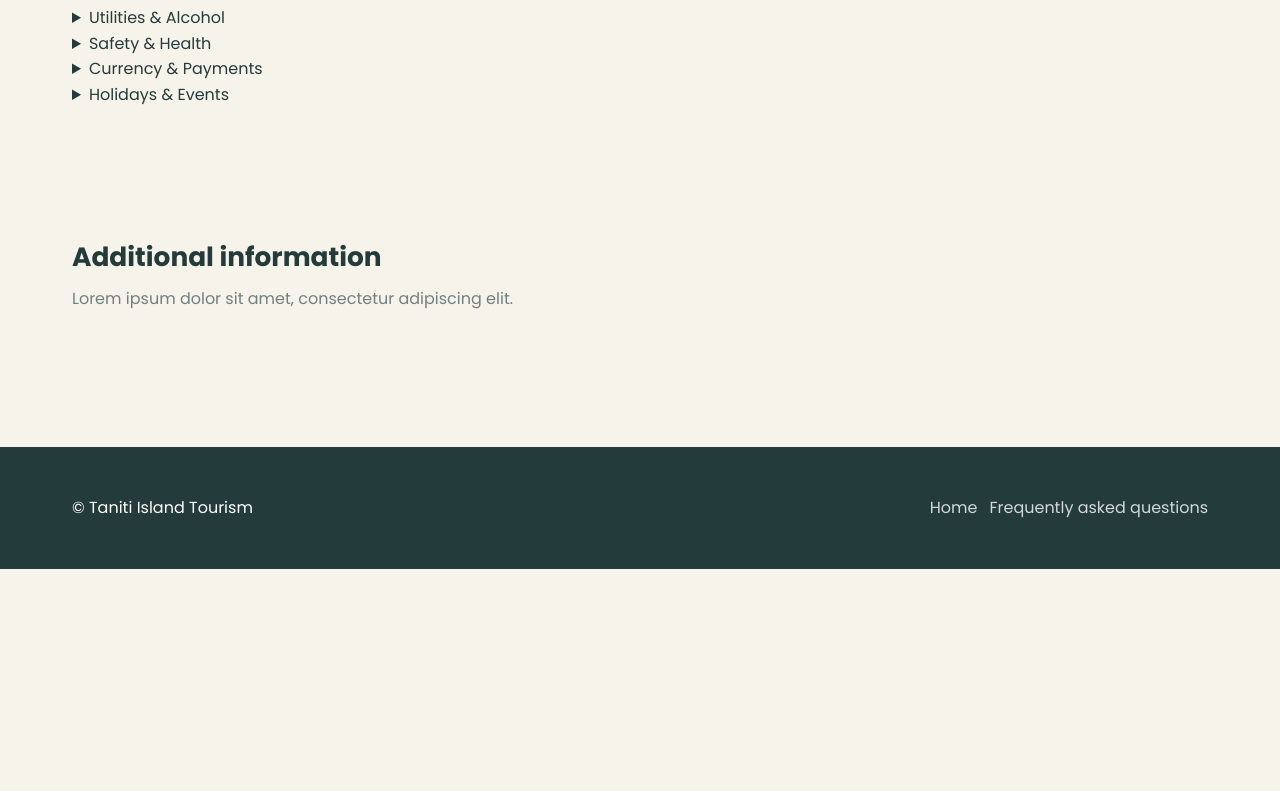
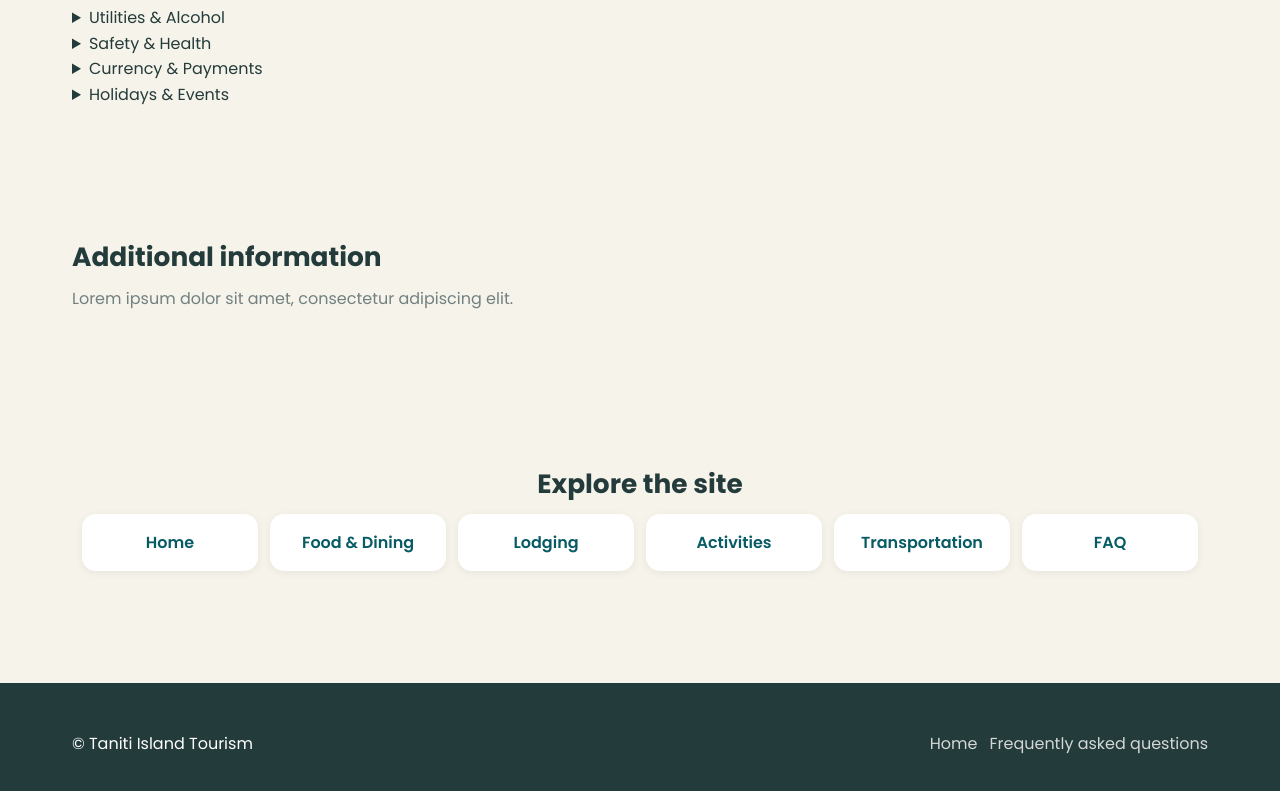
Before and after one commit to clturcotte-dev/clturcotte-dev.github.io, a plain HTML site: page faq.html in a window 1280 px wide. Shown: the part 767-1558 px from the top of the page. Before the commit the page ends 1336 px from the top, so only its background shows below. Drawn offline with Linux system fonts and the light colour scheme.

Commit message:
updated styling for bottom page navigation on the informational pages

```diff
--- a/faq.html
+++ b/faq.html
@@ -45,6 +45,19 @@
       <details><summary>Holidays &amp; Events</summary><p>Lorem ipsum dolor sit amet, consectetur adipiscing elit.</p></details>
     </section>
     <section class="section" aria-labelledby="additional-info-heading"><h2 class="section-title" id="additional-info-heading">Additional information</h2><p class="section-description">Lorem ipsum dolor sit amet, consectetur adipiscing elit.</p></section>
+    <nav class="section page-navigation" aria-label="Site navigation">
+      <div class="page-navigation-content">
+        <h2 class="section-title">Explore the site</h2>
+        <ul class="button-links">
+          <li><a href="index.html">Home</a></li>
+          <li><a href="food-dining.html">Food &amp; Dining</a></li>
+          <li><a href="lodging-guide.html">Lodging</a></li>
+          <li><a href="activities-guide.html">Activities</a></li>
+          <li><a href="transportation-guide.html">Transportation</a></li>
+          <li><a href="faq.html" aria-current="page">FAQ</a></li>
+        </ul>
+      </div>
+    </nav>
   </main>
 
   <footer class="footer">
--- a/static/css/style.css
+++ b/static/css/style.css
@@ -222,6 +222,52 @@ form .btn {
 
 .action-buttons .btn-primary { margin-left: auto; }
 
+.button-links {
+    display: grid;
+    grid-template-columns: repeat(2, minmax(0, 1fr));
+    gap: .75rem;
+    list-style: none;
+}
+
+.button-links a {
+    display: block;
+    padding: 1rem .75rem;
+    text-align: center;
+    background: var(--surface);
+    border-radius: var(--radius-md);
+    box-shadow: var(--shadow-sm);
+    font-weight: 600;
+    color: var(--primary-dark);
+    transition: var(--transition);
+}
+
+.button-links a:hover { background: var(--primary); color: white; }
+
+.page-navigation-content {
+    max-width: var(--container-width);
+    margin: 0 auto;
+    text-align: center;
+}
+
+.page-navigation .button-links {
+    display: flex;
+    flex-wrap: wrap;
+    justify-content: center;
+}
+
+.page-navigation .button-links li {
+    flex: 0 1 11rem;
+}
+
+@media (max-width: 599px) {
+    .page-navigation .button-links {
+        display: grid;
+        grid-template-columns: repeat(2, minmax(0, 1fr));
+        grid-template-rows: repeat(3, auto);
+        grid-auto-flow: column;
+    }
+}
+
 /* Card metadata */
 .card-meta {
     display: flex;
@@ -267,6 +313,7 @@ form .btn {
 @media (min-width: 600px) {
     .container { padding: 0 1.5rem; }
     .footer-links { flex-direction: row; flex-wrap: wrap; }
+    .button-links { grid-template-columns: repeat(4, minmax(0, 1fr)); }
 }
 
 /* Desktop Layout */
```
Also changed, not shown: activities-guide.html (+13 -0 lines), food-dining.html (+13 -0 lines), index.html (+1 -1 lines), lodging-guide.html (+13 -0 lines), static/css/index.css (+0 -26 lines), transportation-guide.html (+13 -0 lines).
